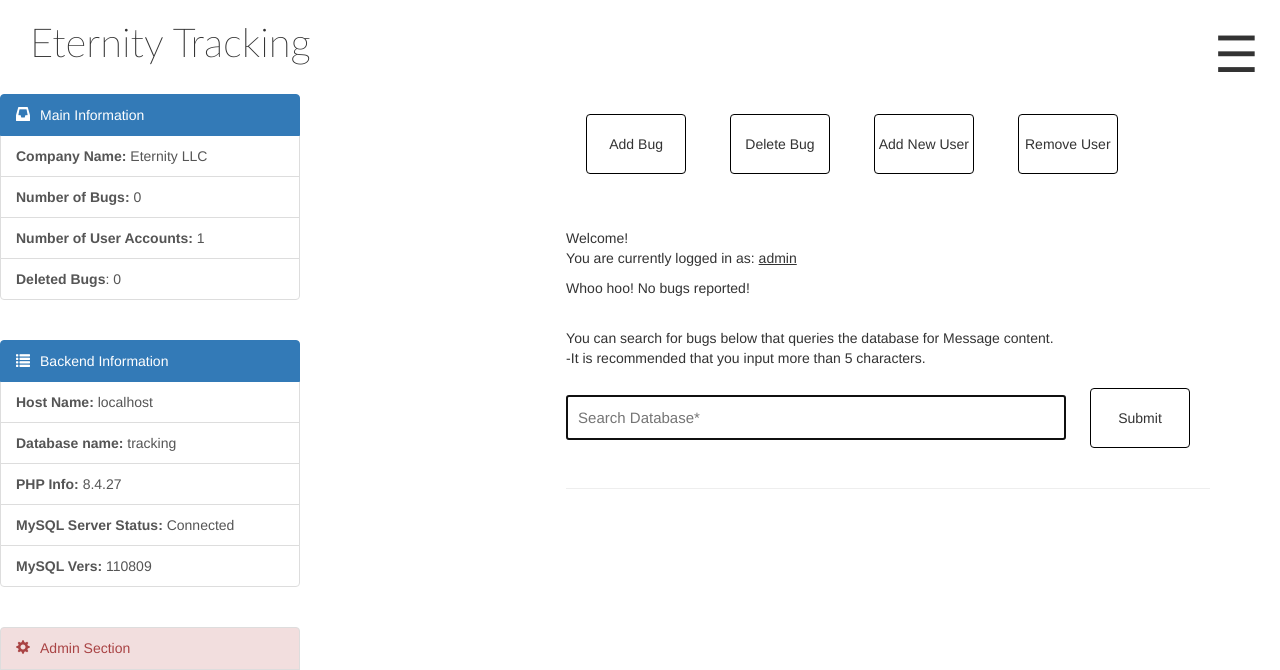
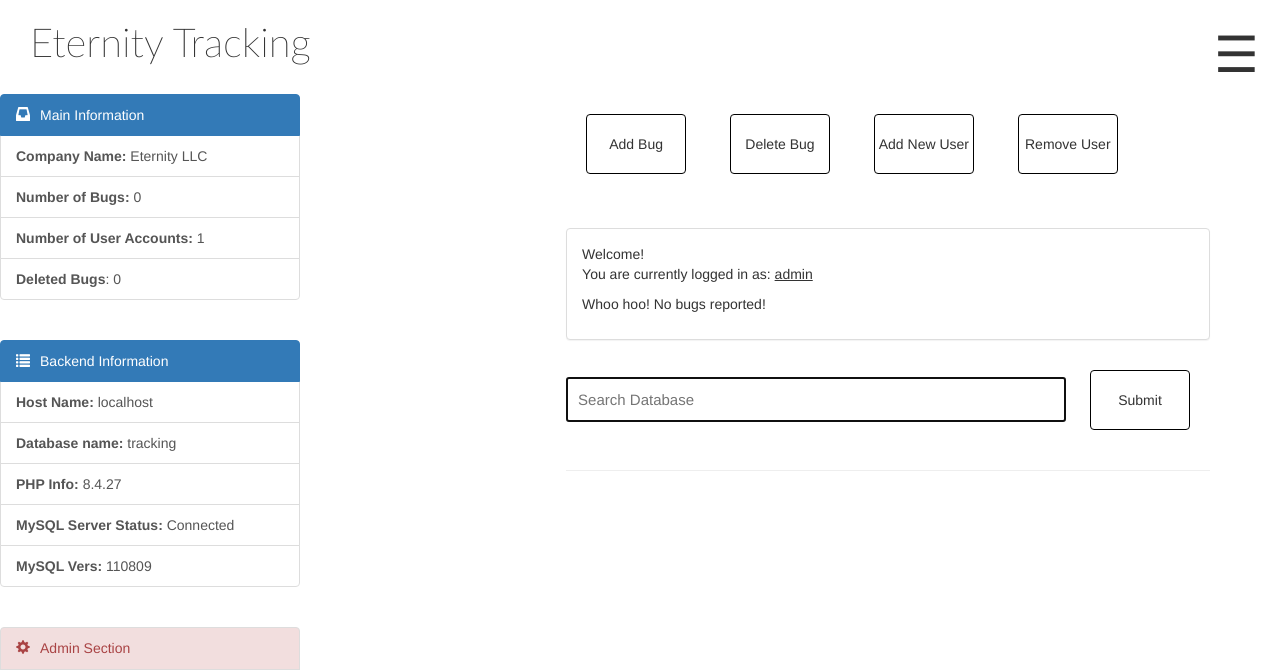
Before and after one commit to johncorderox/Eternity-Tracking, a PHP site: page /modules/main.php in a window 1280 px wide. Shown: the top 670 px of the page. Run offline with PHP 8.4, Linux system fonts and the light colour scheme; a user stored in the database is signed in; data comes from the database, SQL or seed files in the repository; data that the repository does not hold is empty.

Commit message:
a revamp of the main module css. adding a panel and removing some redundant text

```diff
--- a/src/modules/main.php
+++ b/src/modules/main.php
@@ -66,19 +66,20 @@
           <button name="add_new">Add New User</button>
           <button name="remove_user">Remove User</button>
         </form><br />
+        <div class="panel panel-default">
+        <!--   <div class="panel-heading">Welcome</div> -->
+          <div class="panel-body">
             <div class="welcome_notes">
             <p>
               Welcome! <br />
               You are currently logged in as: <a href="account.php"><u><?php echo $logged; ?></u></a>
               <?php getLastBug(); ?>
-        </p><br />
-        <p>
-          You can search for bugs below that queries the database for Message content.<br />
-          -It is recommended that you input more than 5 characters.<br />
             </p>
             </div>
+          </div>
+      </div>
         <form action="search.php" method="POST">
-          <input type="text" name="search" placeholder="Search Database*" autofocus/>
+          <input type="text" name="search" placeholder="Search Database" autofocus/>
           <button type="submit" name="submit_search" id="add-button">Submit</button>
         </form>
         <hr />
--- a/src/modules/view.php
+++ b/src/modules/view.php
@@ -87,7 +87,7 @@ session_start();
           <div class="button-center">
             <button type="submit" class="btn btn-primary" name="submit_view" id="save">Save  <span class="glyphicon glyphicon-check"></span></button>
             <button type="submit" class="btn btn-primary" name="delete" id="delete"> Delete  <span class="glyphicon glyphicon-trash"></span></button>
-            <button type="button" class="btn btn-primary" id="comment"> Add Comments <span class="glyphicon glyphicon-trash"></span></button>
+            <button type="button" class="btn btn-primary" id="cancel"> Cancel </button>
           </div>
      </div>
 </form>
```
Lines whose indentation alone changed are shown as unchanged.
